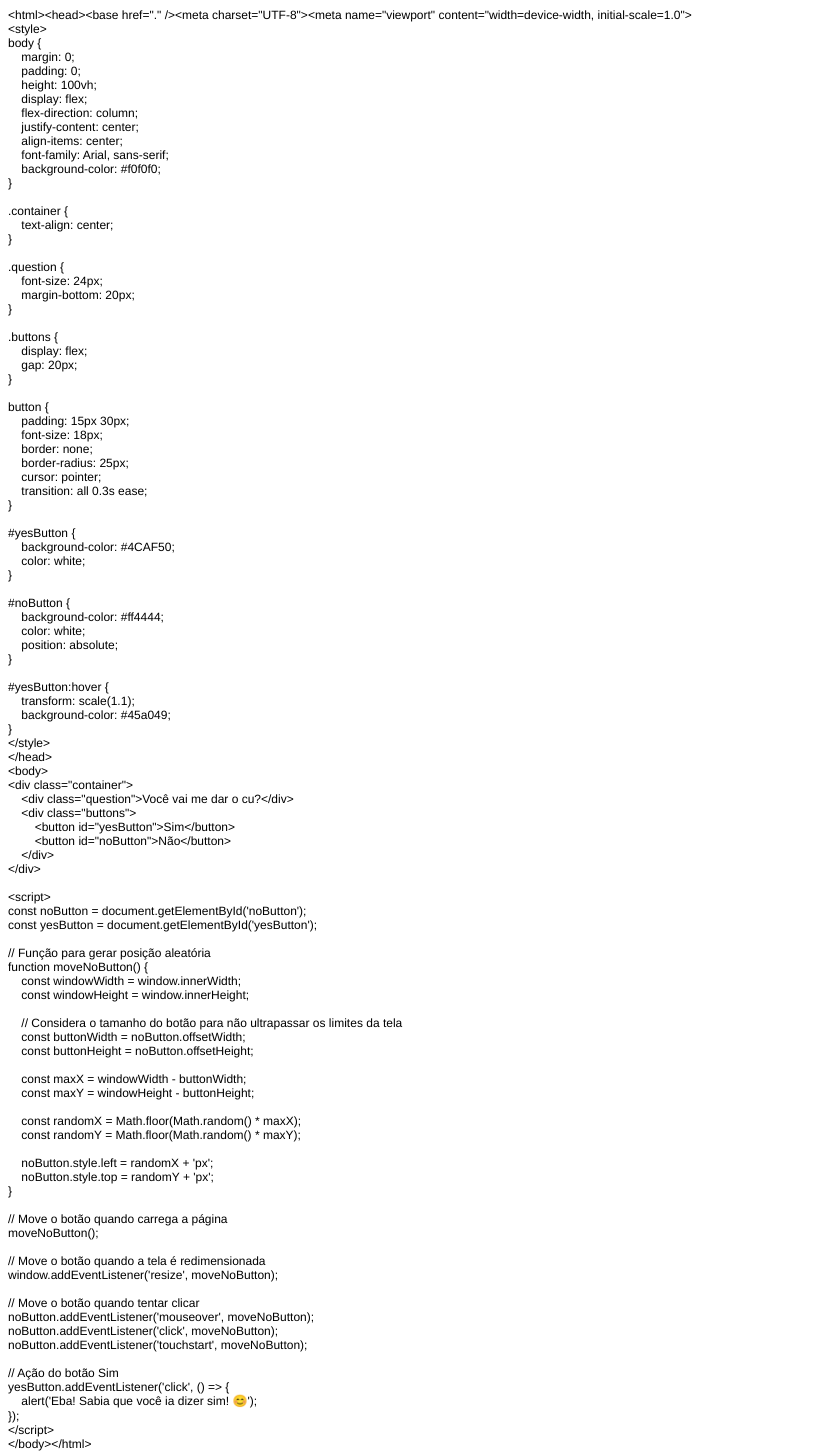
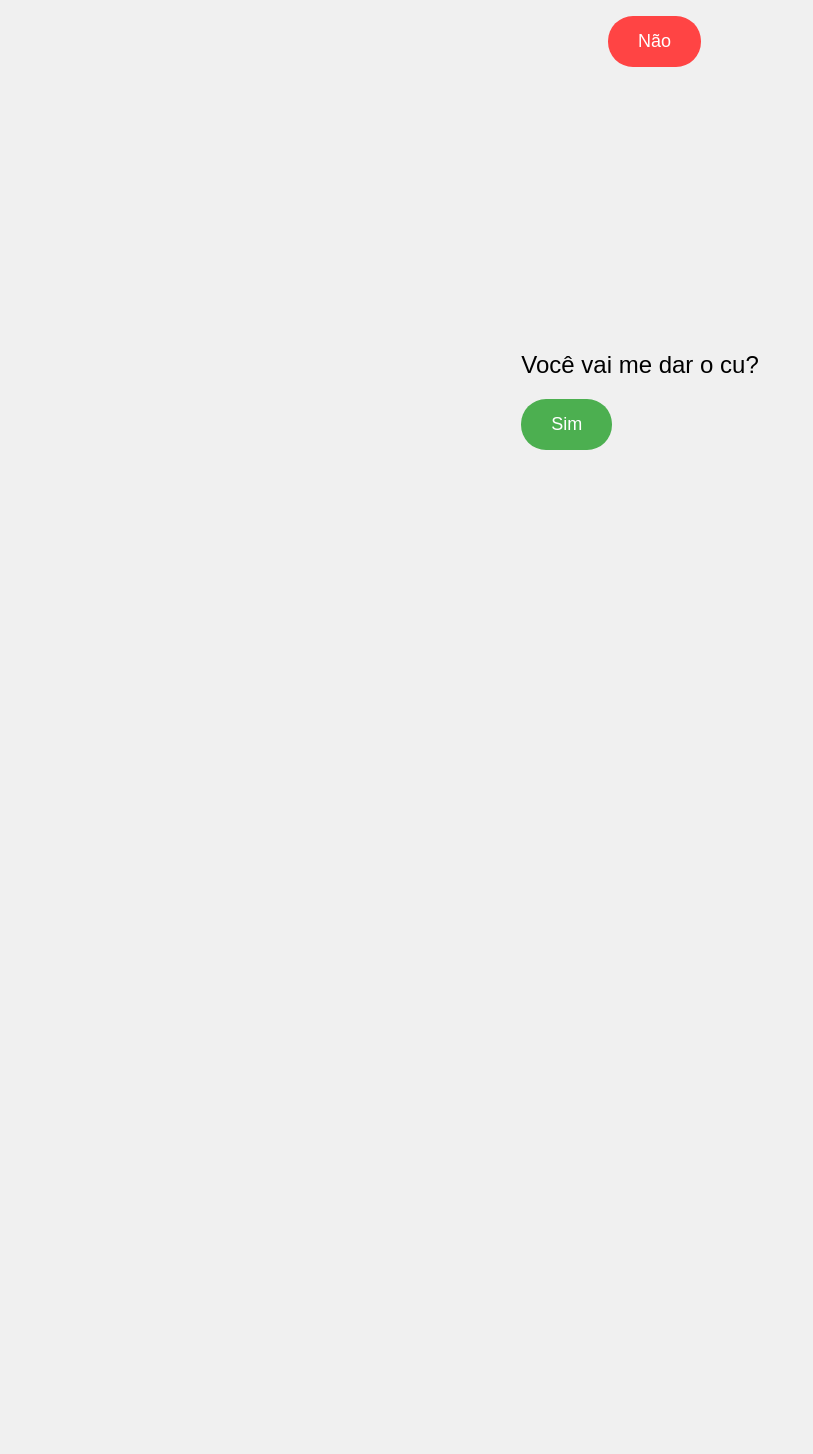
Before and after one commit to TailanFR/Tailan, a plain HTML site: page index.html in a window 1280 px wide. Shown: the whole page, without its empty margins (0-813 px from the left). After the commit the page ends 800 px from the top, so only its background shows below. Drawn offline with Linux system fonts and the light colour scheme.

Commit message:
Add files via upload

```diff
--- a/index.html
+++ b/index.html
@@ -1,120 +1,103 @@
-<!DOCTYPE html PUBLIC "-//W3C//DTD HTML 4.01//EN" "http://www.w3.org/TR/html4/strict.dtd">
-<html>
-<head>
-  <meta http-equiv="Content-Type" content="text/html; charset=utf-8">
-  <meta http-equiv="Content-Style-Type" content="text/css">
-  <title></title>
-  <meta name="Generator" content="Cocoa HTML Writer">
-  <meta name="CocoaVersion" content="2022.7">
-  <style type="text/css">
-    p.p1 {margin: 0.0px 0.0px 0.0px 0.0px; font: 12.0px Helvetica}
-    p.p2 {margin: 0.0px 0.0px 0.0px 0.0px; font: 12.0px Helvetica; min-height: 14.0px}
-    span.s1 {font: 12.0px 'Apple Color Emoji'}
-  </style>
+<html><head><base href="." /><meta charset="UTF-8"><meta name="viewport" content="width=device-width, initial-scale=1.0">
+<style>
+body {
+    margin: 0;
+    padding: 0;
+    height: 100vh;
+    display: flex;
+    flex-direction: column;
+    justify-content: center;
+    align-items: center;
+    font-family: Arial, sans-serif;
+    background-color: #f0f0f0;
+}
+
+.container {
+    text-align: center;
+}
+
+.question {
+    font-size: 24px;
+    margin-bottom: 20px;
+}
+
+.buttons {
+    display: flex;
+    gap: 20px;
+}
+
+button {
+    padding: 15px 30px;
+    font-size: 18px;
+    border: none;
+    border-radius: 25px;
+    cursor: pointer;
+    transition: all 0.3s ease;
+}
+
+#yesButton {
+    background-color: #4CAF50;
+    color: white;
+}
+
+#noButton {
+    background-color: #ff4444;
+    color: white;
+    position: absolute;
+}
+
+#yesButton:hover {
+    transform: scale(1.1);
+    background-color: #45a049;
+}
+</style>
 </head>
 <body>
-<p class="p1">&lt;html&gt;&lt;head&gt;&lt;base href="." /&gt;&lt;meta charset="UTF-8"&gt;&lt;meta name="viewport" content="width=device-width, initial-scale=1.0"&gt;</p>
-<p class="p1">&lt;style&gt;</p>
-<p class="p1">body {</p>
-<p class="p1"><span class="Apple-converted-space">    </span>margin: 0;</p>
-<p class="p1"><span class="Apple-converted-space">    </span>padding: 0;</p>
-<p class="p1"><span class="Apple-converted-space">    </span>height: 100vh;</p>
-<p class="p1"><span class="Apple-converted-space">    </span>display: flex;</p>
-<p class="p1"><span class="Apple-converted-space">    </span>flex-direction: column;</p>
-<p class="p1"><span class="Apple-converted-space">    </span>justify-content: center;</p>
-<p class="p1"><span class="Apple-converted-space">    </span>align-items: center;</p>
-<p class="p1"><span class="Apple-converted-space">    </span>font-family: Arial, sans-serif;</p>
-<p class="p1"><span class="Apple-converted-space">    </span>background-color: #f0f0f0;</p>
-<p class="p1">}</p>
-<p class="p2"><br></p>
-<p class="p1">.container {</p>
-<p class="p1"><span class="Apple-converted-space">    </span>text-align: center;</p>
-<p class="p1">}</p>
-<p class="p2"><br></p>
-<p class="p1">.question {</p>
-<p class="p1"><span class="Apple-converted-space">    </span>font-size: 24px;</p>
-<p class="p1"><span class="Apple-converted-space">    </span>margin-bottom: 20px;</p>
-<p class="p1">}</p>
-<p class="p2"><br></p>
-<p class="p1">.buttons {</p>
-<p class="p1"><span class="Apple-converted-space">    </span>display: flex;</p>
-<p class="p1"><span class="Apple-converted-space">    </span>gap: 20px;</p>
-<p class="p1">}</p>
-<p class="p2"><br></p>
-<p class="p1">button {</p>
-<p class="p1"><span class="Apple-converted-space">    </span>padding: 15px 30px;</p>
-<p class="p1"><span class="Apple-converted-space">    </span>font-size: 18px;</p>
-<p class="p1"><span class="Apple-converted-space">    </span>border: none;</p>
-<p class="p1"><span class="Apple-converted-space">    </span>border-radius: 25px;</p>
-<p class="p1"><span class="Apple-converted-space">    </span>cursor: pointer;</p>
-<p class="p1"><span class="Apple-converted-space">    </span>transition: all 0.3s ease;</p>
-<p class="p1">}</p>
-<p class="p2"><br></p>
-<p class="p1">#yesButton {</p>
-<p class="p1"><span class="Apple-converted-space">    </span>background-color: #4CAF50;</p>
-<p class="p1"><span class="Apple-converted-space">    </span>color: white;</p>
-<p class="p1">}</p>
-<p class="p2"><br></p>
-<p class="p1">#noButton {</p>
-<p class="p1"><span class="Apple-converted-space">    </span>background-color: #ff4444;</p>
-<p class="p1"><span class="Apple-converted-space">    </span>color: white;</p>
-<p class="p1"><span class="Apple-converted-space">    </span>position: absolute;</p>
-<p class="p1">}</p>
-<p class="p2"><br></p>
-<p class="p1">#yesButton:hover {</p>
-<p class="p1"><span class="Apple-converted-space">    </span>transform: scale(1.1);</p>
-<p class="p1"><span class="Apple-converted-space">    </span>background-color: #45a049;</p>
-<p class="p1">}</p>
-<p class="p1">&lt;/style&gt;</p>
-<p class="p1">&lt;/head&gt;</p>
-<p class="p1">&lt;body&gt;</p>
-<p class="p1">&lt;div class="container"&gt;</p>
-<p class="p1"><span class="Apple-converted-space">    </span>&lt;div class="question"&gt;Você vai me dar o cu?&lt;/div&gt;</p>
-<p class="p1"><span class="Apple-converted-space">    </span>&lt;div class="buttons"&gt;</p>
-<p class="p1"><span class="Apple-converted-space">        </span>&lt;button id="yesButton"&gt;Sim&lt;/button&gt;</p>
-<p class="p1"><span class="Apple-converted-space">        </span>&lt;button id="noButton"&gt;Não&lt;/button&gt;</p>
-<p class="p1"><span class="Apple-converted-space">    </span>&lt;/div&gt;</p>
-<p class="p1">&lt;/div&gt;</p>
-<p class="p2"><br></p>
-<p class="p1">&lt;script&gt;</p>
-<p class="p1">const noButton = document.getElementById('noButton');</p>
-<p class="p1">const yesButton = document.getElementById('yesButton');</p>
-<p class="p2"><br></p>
-<p class="p1">// Função para gerar posição aleatória</p>
-<p class="p1">function moveNoButton() {</p>
-<p class="p1"><span class="Apple-converted-space">    </span>const windowWidth = window.innerWidth;</p>
-<p class="p1"><span class="Apple-converted-space">    </span>const windowHeight = window.innerHeight;</p>
-<p class="p2"><span class="Apple-converted-space">    </span></p>
-<p class="p1"><span class="Apple-converted-space">    </span>// Considera o tamanho do botão para não ultrapassar os limites da tela</p>
-<p class="p1"><span class="Apple-converted-space">    </span>const buttonWidth = noButton.offsetWidth;</p>
-<p class="p1"><span class="Apple-converted-space">    </span>const buttonHeight = noButton.offsetHeight;</p>
-<p class="p2"><span class="Apple-converted-space">    </span></p>
-<p class="p1"><span class="Apple-converted-space">    </span>const maxX = windowWidth - buttonWidth;</p>
-<p class="p1"><span class="Apple-converted-space">    </span>const maxY = windowHeight - buttonHeight;</p>
-<p class="p2"><span class="Apple-converted-space">    </span></p>
-<p class="p1"><span class="Apple-converted-space">    </span>const randomX = Math.floor(Math.random() * maxX);</p>
-<p class="p1"><span class="Apple-converted-space">    </span>const randomY = Math.floor(Math.random() * maxY);</p>
-<p class="p2"><span class="Apple-converted-space">    </span></p>
-<p class="p1"><span class="Apple-converted-space">    </span>noButton.style.left = randomX + 'px';</p>
-<p class="p1"><span class="Apple-converted-space">    </span>noButton.style.top = randomY + 'px';</p>
-<p class="p1">}</p>
-<p class="p2"><br></p>
-<p class="p1">// Move o botão quando carrega a página</p>
-<p class="p1">moveNoButton();</p>
-<p class="p2"><br></p>
-<p class="p1">// Move o botão quando a tela é redimensionada</p>
-<p class="p1">window.addEventListener('resize', moveNoButton);</p>
-<p class="p2"><br></p>
-<p class="p1">// Move o botão quando tentar clicar</p>
-<p class="p1">noButton.addEventListener('mouseover', moveNoButton);</p>
-<p class="p1">noButton.addEventListener('click', moveNoButton);</p>
-<p class="p1">noButton.addEventListener('touchstart', moveNoButton);</p>
-<p class="p2"><br></p>
-<p class="p1">// Ação do botão Sim</p>
-<p class="p1">yesButton.addEventListener('click', () =&gt; {</p>
-<p class="p1"><span class="Apple-converted-space">    </span>alert('Eba! Sabia que você ia dizer sim! <span class="s1">😊</span>');</p>
-<p class="p1">});</p>
-<p class="p1">&lt;/script&gt;</p>
-<p class="p1">&lt;/body&gt;&lt;/html&gt;</p>
-</body>
-</html>
+<div class="container">
+    <div class="question">Você vai me dar o cu?</div>
+    <div class="buttons">
+        <button id="yesButton">Sim</button>
+        <button id="noButton">Não</button>
+    </div>
+</div>
+
+<script>
+const noButton = document.getElementById('noButton');
+const yesButton = document.getElementById('yesButton');
+
+// Função para gerar posição aleatória
+function moveNoButton() {
+    const windowWidth = window.innerWidth;
+    const windowHeight = window.innerHeight;
+
+    // Considera o tamanho do botão para não ultrapassar os limites da tela
+    const buttonWidth = noButton.offsetWidth;
+    const buttonHeight = noButton.offsetHeight;
+
+    const maxX = windowWidth - buttonWidth;
+    const maxY = windowHeight - buttonHeight;
+
+    const randomX = Math.floor(Math.random() * maxX);
+    const randomY = Math.floor(Math.random() * maxY);
+
+    noButton.style.left = randomX + 'px';
+    noButton.style.top = randomY + 'px';
+}
+
+// Move o botão quando carrega a página
+moveNoButton();
+
+// Move o botão quando a tela é redimensionada
+window.addEventListener('resize', moveNoButton);
+
+// Move o botão quando tentar clicar
+noButton.addEventListener('mouseover', moveNoButton);
+noButton.addEventListener('click', moveNoButton);
+noButton.addEventListener('touchstart', moveNoButton);
+
+// Ação do botão Sim
+yesButton.addEventListener('click', () => {
+    alert('Eba! Sabia que você ia dizer sim! 😊');
+});
+</script>
+</body></html>
```
